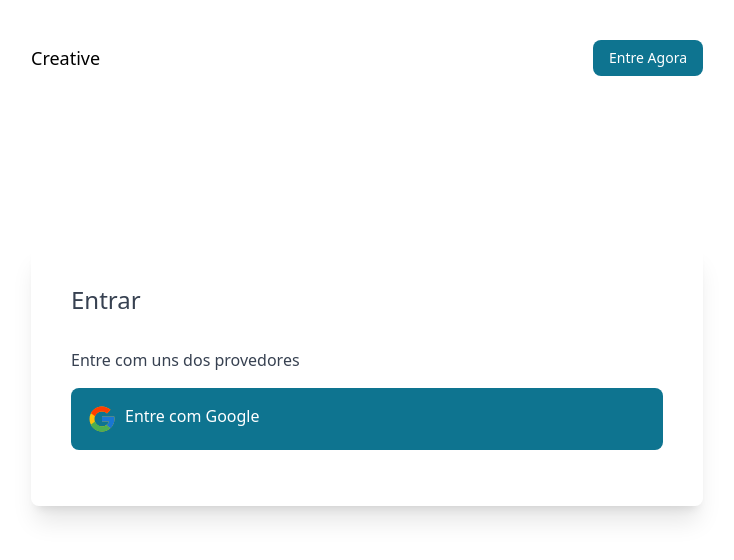
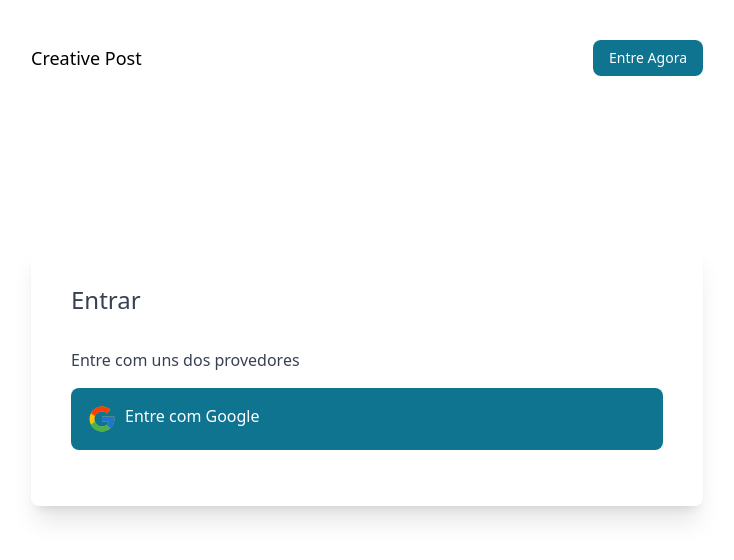
Before and after one commit to Unesio-Severino/creative-minds, a Next.js app: page /auth/login in a window 1280 px wide. Shown: the top 560 px of the page, without its empty margins (273-1007 px from the left). Built offline with nearby package versions, Linux system fonts and the light colour scheme; no server answers.

Commit message:
Rename components

```diff
--- /dev/null
+++ b/components/Nav.js
@@ -0,0 +1,41 @@
+import Link from "next/link";
+import {auth} from "../utils/firebase";
+import {useAuthState} from "react-firebase-hooks/auth";
+import Image from 'next/image';
+
+export default function Nav() {
+
+//Chamada da função para ver se o utilizador esta logado ou nao
+    const [user, loading] = useAuthState(auth);
+
+    return (
+        <nav className="flex justify-between items-center py-10">
+            <Link href="/">
+                <button className="text-lg font-medium">Creative Post</button>
+            </Link>
+            <ul className="flex items-center gap-10">
+                {!user && (
+                <Link legacyBehavior href={"/auth/login"}>
+                    <a className="py-2 px-4 text-sm bg-cyan-700 text-white rounded-lg font-medium ml-8">Entre Agora </a>
+                </Link>
+                )}
+                {user && (
+
+                    <div className="flex items-center gap-7">
+                        <Link href="/post">
+                            <button className="font-medium bg-cyan-700 text-white py-2 px-4 rounded-md text-sm">
+                                Post
+                            </button>
+                        </Link>
+
+                        <Link href="/dashboard">
+                            <img className="w-12 rounded-full cursor-pointer"
+                                src={user.photoURL}
+                            />
+                        </Link>
+                    </div>
+                )}
+            </ul>
+        </nav>
+    );
+}
--- a/components/Nav.tsx
+++ /dev/null
@@ -1,16 +0,0 @@
-import Link from "next/link";
-
-export default function Nav() {
-    return (
-        <nav className="flex justify-between items-center py-10">
-            <Link href="/">
-                <button className="text-lg font-medium">Creative</button>
-            </Link>
-            <ul className="flex items-center gap-10">
-                <Link legacyBehavior href={"/auth/login"}>
-                    <a className="py-2 px-4 text-sm bg-cyan-700 text-white rounded-lg font-medium ml-8">Entre Agora </a>
-                </Link>
-            </ul>
-        </nav>
-    );
-}
--- a/pages/index.tsx
+++ b/pages/index.tsx
@@ -1,4 +1,4 @@
-import Head from 'next/head'
+import Head from 'next/head';
 
 
 export default function Home() {
--- a/tsconfig.json
+++ b/tsconfig.json
@@ -15,6 +15,6 @@
     "jsx": "preserve",
     "incremental": true
   },
-  "include": ["next-env.d.ts", "**/*.ts", "**/*.tsx"],
+  "include": ["next-env.d.ts", "**/*.ts", "**/*.tsx", "components/Nav.js", "components/layout.js"],
   "exclude": ["node_modules"]
 }
```
Also changed, not shown: components/layout.js (renamed from components/layout.tsx).
